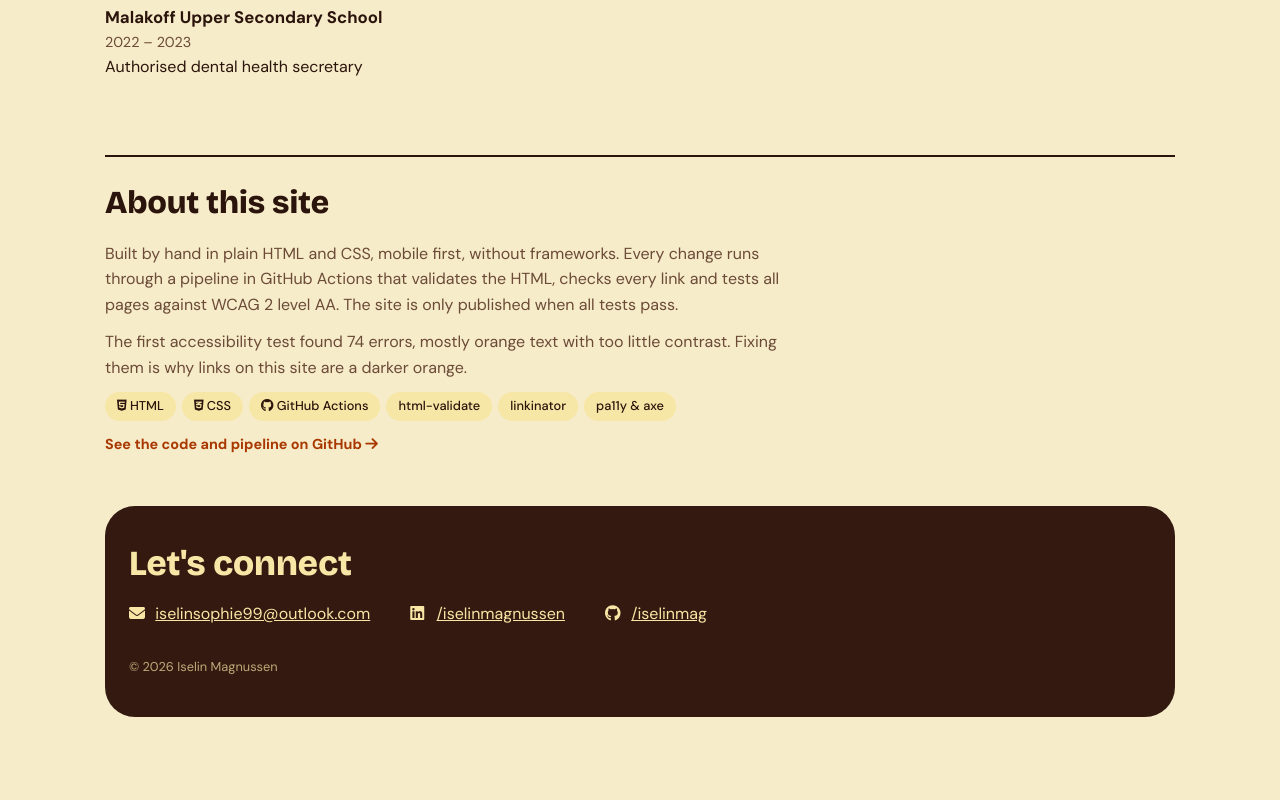
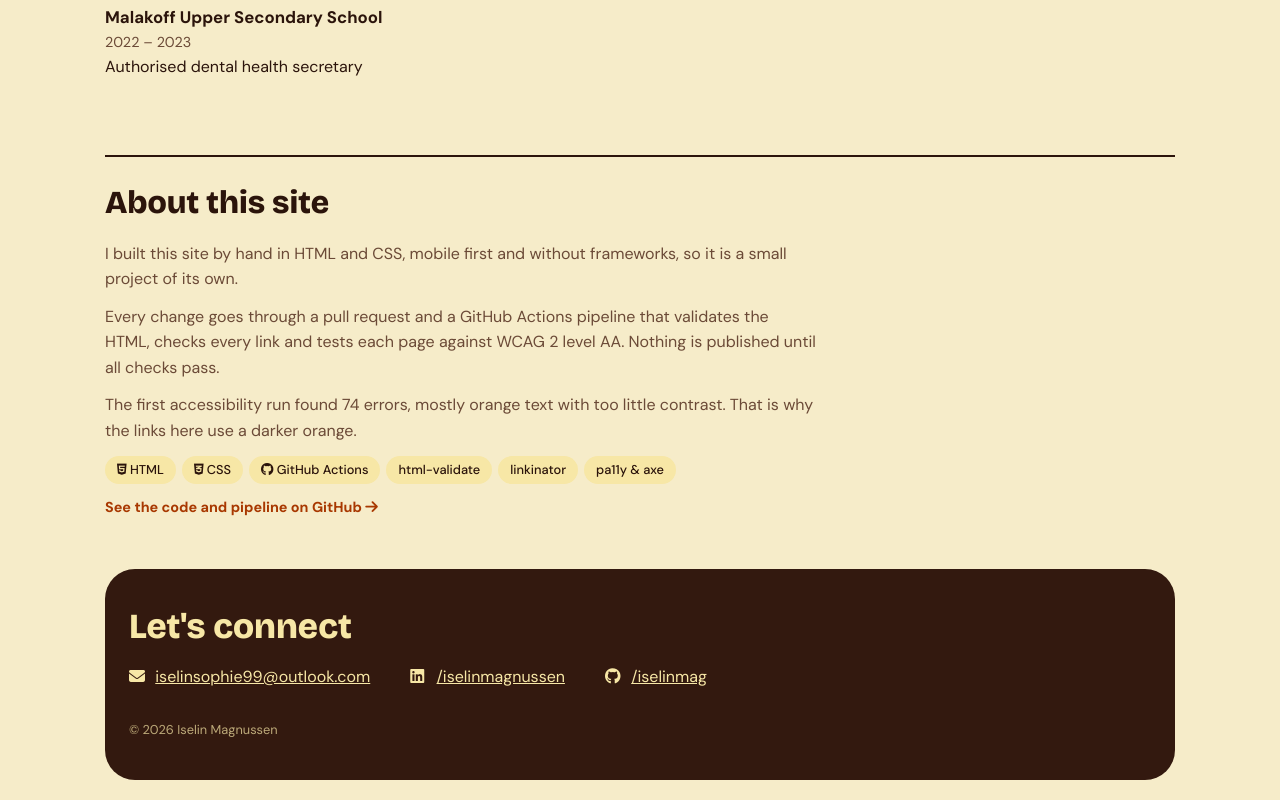
Before and after one commit to iselinmag/iselinmag.github.io, a website: page index.html in a window 1280 px wide. Shown: the part 4045-4845 px from the top of the page. Before the commit the page ends 4782 px from the top, so only its background shows below. Drawn offline with nearby package versions, Linux system fonts and the light colour scheme.

Commit message:
Rewrite About this site

```diff
--- a/index.html
+++ b/index.html
@@ -260,8 +260,9 @@
 <!--Om denne siden-->
             <section id="about-this-site">
                 <h2>About this site</h2>
-                <p>Built by hand in plain HTML and CSS, mobile first, without frameworks. Every change runs through a pipeline in GitHub Actions that validates the HTML, checks every link and tests all pages against WCAG 2 level AA. The site is only published when all tests pass.</p>
-                <p>The first accessibility test found 74 errors, mostly orange text with too little contrast. Fixing them is why links on this site are a darker orange.</p>
+                <p>I built this site by hand in HTML and CSS, mobile first and without frameworks, so it is a small project of its own.</p>
+                <p>Every change goes through a pull request and a GitHub Actions pipeline that validates the HTML, checks every link and tests each page against WCAG 2 level AA. Nothing is published until all checks pass.</p>
+                <p>The first accessibility run found 74 errors, mostly orange text with too little contrast. That is why the links here use a darker orange.</p>
                 <ul class="teknologier">
                     <li><i class="fa-brands fa-html5"></i> HTML</li>
                     <li><i class="fa-brands fa-css3-alt"></i> CSS</li>
```
